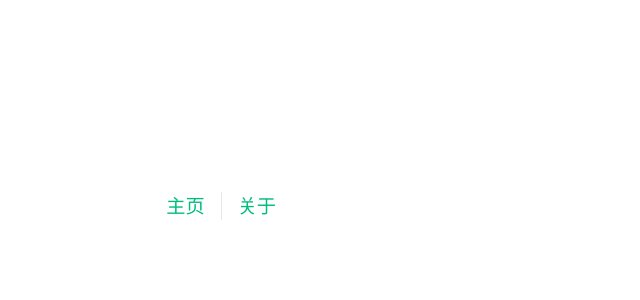
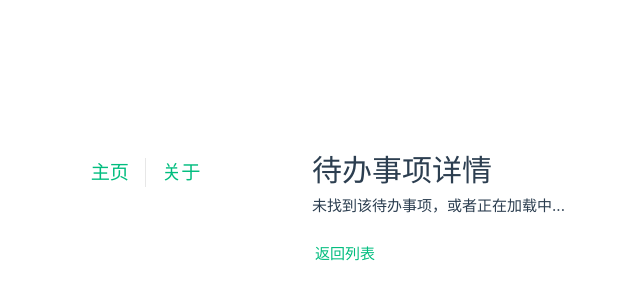
Before and after one commit to yyyyyqh/Vue_Learning, a Vue app in the folder vue3-journey/: page /todo/1 in a window 1280 px wide. Before the commit this address had no page. Shown: the part 194-494 px from the top of the page, without its empty margins (348-988 px from the left). Built offline with nearby package versions, Linux system fonts and the light colour scheme; the HTML template or start-up script is replaced by a standard one.

Commit message:
动态路由

```diff
--- a/vue3-journey/src/components/TodoItem.vue
+++ b/vue3-journey/src/components/TodoItem.vue
@@ -19,7 +19,10 @@
       :checked="todo.completed"
       @change="emit('toggle-complete')"
     />
-    <span>{{ todo.text }}</span>
+
+    <RouterLink :to="`/todo/${todo.id}`">
+      <span>{{ todo.text }}</span>
+    </RouterLink>
     <button @click="emit('remove')">删除</button>
   </li>
 </template>
--- a/vue3-journey/src/router/index.ts
+++ b/vue3-journey/src/router/index.ts
@@ -14,10 +14,17 @@
     {
       path: "/about",
       name: "about",
-      // 这是“路由懒加载”，只有当用户访问 /about 时，才会加载这个组件
-      // 对于大型应用能优化初始加载速度
       component: () => import("../views/AboutView.vue"),
     },
+    // --- 新增部分 开始 ---
+    // 这就是动态路由
+    // `:id` 是一个动态参数，它可以匹配任何字符串
+    {
+      path: "/todo/:id",
+      name: "TodoDetail",
+      component: () => import("../views/TodoDetailView.vue"),
+    },
+    // --- 新增部分 结束 ---
   ],
 });
 
--- /dev/null
+++ b/vue3-journey/src/views/TodoDetailView.vue
@@ -0,0 +1,49 @@
+// src/views/TodoDetailView.vue
+
+<script setup lang="ts">
+import { ref, onMounted } from "vue";
+// 1. 导入 `useRoute` 来访问当前路由信息
+import { useRoute, RouterLink } from "vue-router";
+
+// 定义一个 ref 来存放找到的 todo 项
+const todo = ref<{ id: number; text: string; completed: boolean } | null>(null);
+
+// 2. 调用 `useRoute()` 获取当前路由对象
+const route = useRoute();
+
+// 3. `onMounted` 是一个生命周期钩子，它会在组件被渲染到页面上后执行
+onMounted(() => {
+  // 从路由参数中获取 id (`route.params.id`)
+  // URL 中的参数总是字符串，我们用 parseInt 转换为数字
+  const todoId = parseInt(route.params.id as string);
+
+  // 从 localStorage 加载所有 todos
+  const allTodos = JSON.parse(localStorage.getItem("todos") || "[]");
+
+  // 在所有 todos 中查找与当前 id 匹配的一项
+  todo.value = allTodos.find((item: any) => item.id === todoId) || null;
+});
+</script>
+
+<template>
+  <div class="todo-detail">
+    <h1>待办事项详情</h1>
+
+    <div v-if="todo">
+      <h2>任务ID: {{ todo.id }}</h2>
+      <p>内容: {{ todo.text }}</p>
+      <p>状态: {{ todo.completed ? "已完成" : "未完成" }}</p>
+    </div>
+    <div v-else>
+      <p>未找到该待办事项，或者正在加载中...</p>
+    </div>
+    <br />
+    <RouterLink to="/">返回列表</RouterLink>
+  </div>
+</template>
+
+<style scoped>
+.todo-detail {
+  padding: 20px;
+}
+</style>
```
